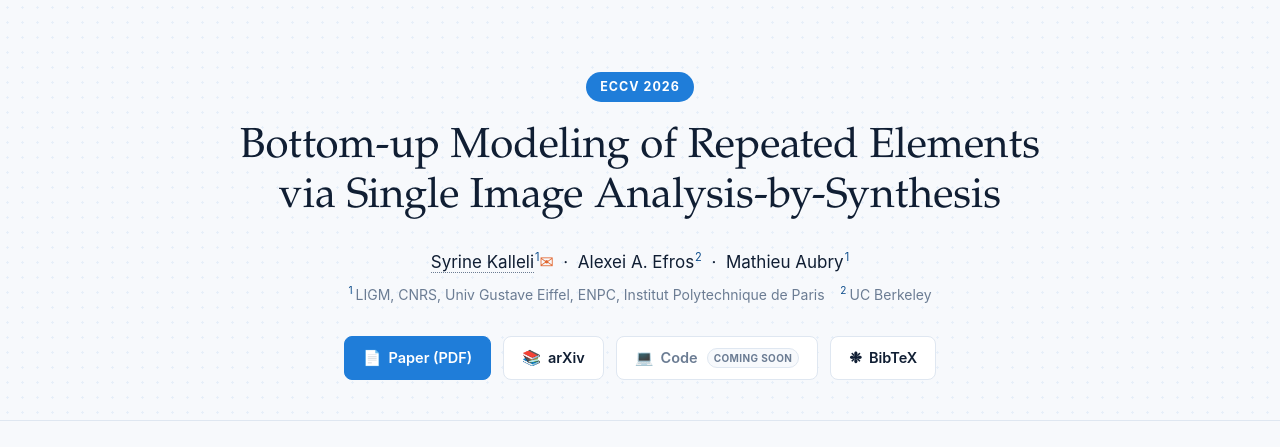
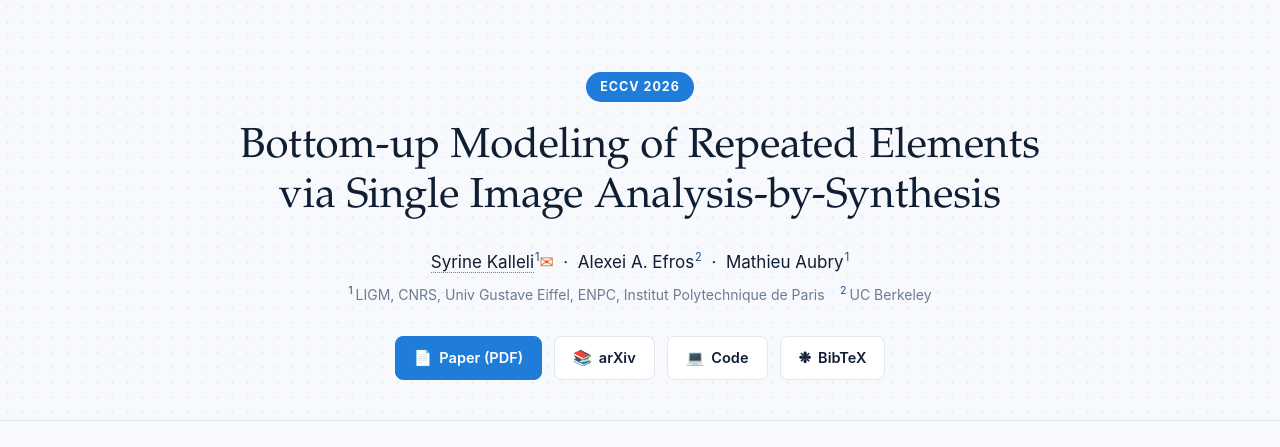
Before and after one commit to vayvi/repeated-elements, a plain HTML site: page index.html in a window 1280 px wide. Shown: the top 447 px of the page. Drawn offline with Linux system fonts and the light colour scheme.

Commit message:
Add code link to GitHub repo

```diff
--- a/index.html
+++ b/index.html
@@ -27,7 +27,7 @@
     <div class="links">
       <a class="btn primary" href="assets/paper.pdf"><span class="icon">&#128196;</span> Paper (PDF)</a>
       <a class="btn" href="https://arxiv.org/abs/2609.07939"><span class="icon">&#128218;</span> arXiv</a>
-      <span class="btn disabled"><span class="icon">&#128187;</span> Code <span class="soon">Coming soon</span></span>
+      <a class="btn" href="https://github.com/vayvi/repeated-element"><span class="icon">&#128187;</span> Code</a>
       <a class="btn" href="#bibtex"><span class="icon">&#10057;</span> BibTeX</a>
     </div>
   </div>
```
